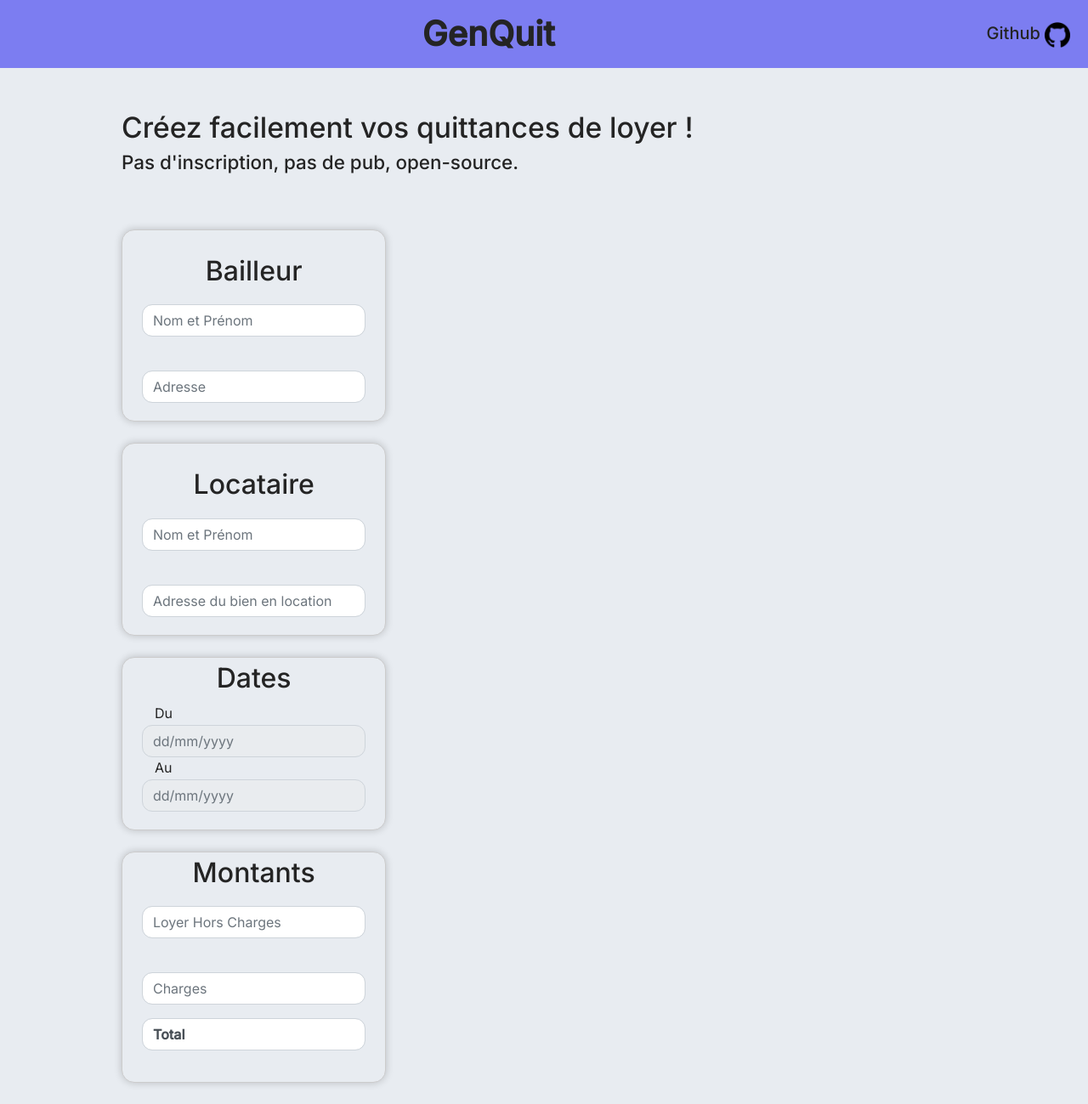
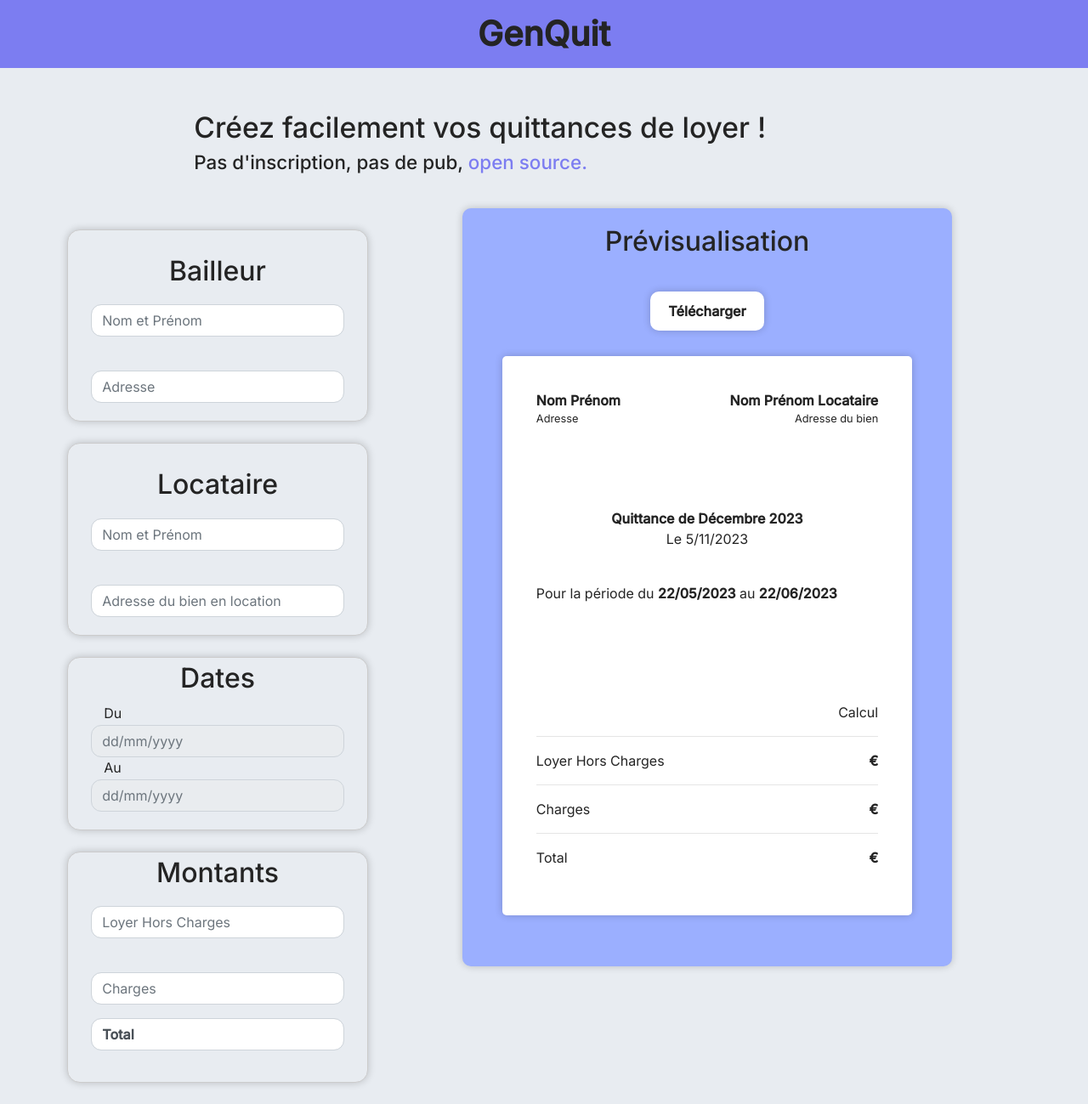
Before and after one commit to Rayanworkout/GenQuit-Generateur-de-Quittances, a plain HTML site: page index.html in a window 1280 px wide. Shown: the whole page at 85% size. Drawn offline with nearby package versions, Linux system fonts and the light colour scheme.

Commit message:
fixed css

```diff
--- a/index.html
+++ b/index.html
@@ -1,87 +1,85 @@
 <!DOCTYPE html>
 <html lang="en">
-<link rel="preconnect" href="https://fonts.googleapis.com">
-<link rel="preconnect" href="https://fonts.gstatic.com" crossorigin>
-<link href="https://fonts.googleapis.com/css2?family=Inter:wght@400;500&display=swap" rel="stylesheet">
+<link rel="preconnect" href="https://fonts.googleapis.com" />
+<link rel="preconnect" href="https://fonts.gstatic.com" crossorigin />
+<link href="https://fonts.googleapis.com/css2?family=Inter:wght@400;500&display=swap" rel="stylesheet" />
 <link rel="stylesheet" href="https://cdn.jsdelivr.net/npm/bootstrap@4.0.0/dist/css/bootstrap.min.css"
-    integrity="sha384-Gn5384xqQ1aoWXA+058RXPxPg6fy4IWvTNh0E263XmFcJlSAwiGgFAW/dAiS6JXm" crossorigin="anonymous">
-<link rel="stylesheet" href="static/css/style.css">
+    integrity="sha384-Gn5384xqQ1aoWXA+058RXPxPg6fy4IWvTNh0E263XmFcJlSAwiGgFAW/dAiS6JXm" crossorigin="anonymous" />
+<link rel="stylesheet" href="static/css/style.css" />
 
 <!-- Include the flatpickr CSS file -->
-<link rel="stylesheet" href="https://cdn.jsdelivr.net/npm/flatpickr/dist/flatpickr.min.css">
+<link rel="stylesheet" href="https://cdn.jsdelivr.net/npm/flatpickr/dist/flatpickr.min.css" />
 
 <!-- Include the flatpickr JavaScript file -->
 <script src="https://cdn.jsdelivr.net/npm/flatpickr"></script>
 
 <script src="https://cdnjs.cloudflare.com/ajax/libs/jspdf/2.5.1/jspdf.umd.min.js"></script>
 
-
 <head>
-    <meta charset="UTF-8">
-    <meta name="viewport" content="width=device-width, initial-scale=1.0">
+    <meta charset="UTF-8" />
+    <meta name="viewport" content="width=device-width, initial-scale=1.0" />
     <title>GenQuit</title>
 </head>
 
 <body id="body">
     <nav class="navbar navbar-light my-navbar justify-content-between">
-        <a class="navbar-brand" href="#" id="navbar-title">
-            GenQuit
-        </a>
+        <a class="navbar-brand" href="#" id="navbar-title"> GenQuit </a>
         <div class="d-flex">
-            <a class="nav-link" href="https://github.com/Rayanworkout/GenQuit-Generateur-de-Quittances" target="_blank"
-                id="github">Github <img src="static/img/github-logo.png" width="30" height="30" class="d-inline-block"
-                    alt=""></a>
+            <a class="nav-link git-link" href="https://github.com/Rayanworkout/GenQuit-Generateur-de-Quittances" target="_blank"
+                id="github">Github
+                <img src="static/img/github-logo.png" width="30" height="30" class="d-inline-block" alt="" /></a>
         </div>
     </nav>
     <div class="container col-8" id="titles-container">
         <h1 id="page-header">Créez facilement vos quittances de loyer !</h1>
-        <h3>
-            Pas d'inscription, pas de pub, open-source.
-        </h3>
+        <h3>Pas d'inscription, pas de pub, <a
+                href="https://github.com/Rayanworkout/GenQuit-Generateur-de-Quittances" class="open-source-link" target="_blank">open source.</a></h3>
     </div>
-    <div class="container col-11 text-center">
+    <div class="container col-11 text-center main-container">
         <div class="row">
             <div class="col-md-4" id="form-container">
                 <form>
                     <div class="input-frame">
                         <div class="row">
-                            <div class="form-group mx-auto my-form"><label for="proprio-name"></label>
+                            <div class="form-group mx-auto my-form">
+                                <label for="proprio-name"></label>
                                 <h2>Bailleur</h2>
                                 <input type="text" class="form-control my-input" id="proprio-name"
-                                    placeholder="Nom et Prénom">
+                                    placeholder="Nom et Prénom" />
                             </div>
                             <div class="form-group mx-auto my-form">
                                 <label for="proprio-address"></label>
                                 <input type="text" class="form-control my-input" id="proprio-address"
-                                    placeholder="Adresse">
-                            </div>
-                        </div>
-                    </div>
-                    <div class="input-frame">
-                        <div class="row">
-                            <div class="form-group mx-auto my-form"><label for="locataire-name"></label>
-                                <h2>Locataire</h2>
-                                <input type="text" class="form-control my-input" id="locataire-name"
-                                    placeholder="Nom et Prénom">
-                            </div>
-                            <div class="form-group mx-auto my-form"><label for="locataire-address"></label>
-                                <input type="text" class="form-control my-input" id="locataire-address"
-                                    placeholder="Adresse du bien en location">
+                                    placeholder="Adresse" />
                             </div>
                         </div>
                     </div>
                     <div class="input-frame">
                         <div class="row">
                             <div class="form-group mx-auto my-form">
-                                <h2 style="margin-bottom: 10px;">Dates</h2>
+                                <label for="locataire-name"></label>
+                                <h2>Locataire</h2>
+                                <input type="text" class="form-control my-input" id="locataire-name"
+                                    placeholder="Nom et Prénom" />
+                            </div>
+                            <div class="form-group mx-auto my-form">
+                                <label for="locataire-address"></label>
+                                <input type="text" class="form-control my-input" id="locataire-address"
+                                    placeholder="Adresse du bien en location" />
+                            </div>
+                        </div>
+                    </div>
+                    <div class="input-frame">
+                        <div class="row">
+                            <div class="form-group mx-auto my-form">
+                                <h2 style="margin-bottom: 10px">Dates</h2>
                                 <label for="date-from" class="date-label">Du</label>
                                 <input type="text" class="form-control my-input date-picker" id="date-from"
-                                    placeholder="dd/mm/yyyy">
+                                    placeholder="dd/mm/yyyy" />
                                 <label for="date-to" class="date-label">Au</label>
                                 <input type="text" class="form-control my-input date-picker" id="date-to"
-                                    placeholder="dd/mm/yyyy">
+                                    placeholder="dd/mm/yyyy" />
                             </div>
-
                         </div>
                     </div>
                     <div class="input-frame">
@@ -89,69 +87,87 @@
                             <div class="form-group mx-auto my-form">
                                 <h2>Montants</h2>
                                 <input type="number" class="form-control my-input" id="loyer-ht-input"
-                                    placeholder="Loyer Hors Charges">
-                            </div>
-                            <div class="form-group mx-auto my-form"><label for="charges-input"></label>
-                                <input type="number" class="form-control my-input" id="charges-input"
-                                    placeholder="Charges">
+                                    placeholder="Loyer Hors Charges" />
                             </div>
                             <div class="form-group mx-auto my-form">
-                                <p class="form-control my-input total-input" id="total-input">Total</p>
+                                <label for="charges-input"></label>
+                                <input type="number" class="form-control my-input" id="charges-input"
+                                    placeholder="Charges" />
                             </div>
-
+                            <div class="form-group mx-auto my-form">
+                                <p class="form-control my-input total-input" id="total-input">
+                                    Total
+                                </p>
+                            </div>
                         </div>
                     </div>
-
                 </form>
             </div>
-            <div class="col-md-6 preview-box" id="preview-container">
+            <div class="col-md-6 preview-box pdf" id="preview-container">
                 <h3>Prévisualisation</h3>
                 <button class="btn my-btn download-btn">Télécharger</button>
                 <div class="container preview">
                     <div class="row">
                         <div class="col">
-                            <p class="proprio-name" id="proprio-name-preview">Nom Prénom</p>
-                            <p class="proprio-address" id="proprio-address-preview">Adresse</p>
+                            <p class="proprio-name" id="proprio-name-preview">
+                                Nom Prénom
+                            </p>
+                            <p class="proprio-address" id="proprio-address-preview">
+                                Adresse
+                            </p>
                         </div>
                         <div class="col">
-                            <p class="locataire-name" id="locataire-name-preview">Nom Prénom Locataire</p>
-                            <p class="locataire-address" id="locataire-address-preview">Adresse du bien</p>
+                            <p class="locataire-name" id="locataire-name-preview">
+                                Nom Prénom Locataire
+                            </p>
+                            <p class="locataire-address" id="locataire-address-preview">
+                                Adresse du bien
+                            </p>
                         </div>
-
                     </div>
                     <div class="row">
                         <div class="col">
-                            <p class="month">Quittance <span id="preview-month">de Décembre 2023</span></p>
-                            <p>Le <span class="date" id="date-today"></span></p>
-                            <p class="periode">Pour la période du
+                            <p class="month">
+                                Quittance
+                                <span id="preview-month">de Décembre 2023</span>
+                            </p>
+                            <p>
+                                Le
+                                <span class="date" id="date-today"></span>
+                            </p>
+                            <p class="periode">
+                                Pour la période du
                                 <span class="periode-elem" id="periode-preview">22/05/2023
-                                </span> au <span class="periode-elem" id="periode-end-preview">22/06/2023</span>
+                                </span>
+                                au
+                                <span class="periode-elem" id="periode-end-preview">22/06/2023</span>
                             </p>
                         </div>
                     </div>
                     <div class="row">
                         <div class="col">
                             <p class="calcul">Calcul</p>
-                            <hr>
-                            <p class="loyer-ht price-elem"><span class="hc-tag">Loyer Hors
-                                    Charges</span><span id="loyer-ht"></span> €</p>
-                            <hr>
-                            <p class="charges price-elem"><span class="charges-tag">Charges</span><span
-                                    id="charges"></span> €
+                            <hr />
+                            <p class="loyer-ht price-elem">
+                                <span class="hc-tag">Loyer Hors Charges</span><span id="loyer-ht"></span> €
                             </p>
-                            <hr>
-                            <p class="total price-elem"><span class="total-tag">Total</span><span id="total"></span> €
+                            <hr />
+                            <p class="charges price-elem">
+                                <span class="charges-tag">Charges</span><span id="charges"></span> €
+                            </p>
+                            <hr />
+                            <p class="total price-elem">
+                                <span class="total-tag">Total</span><span id="total"></span> €
                             </p>
                         </div>
                     </div>
                 </div>
-
             </div>
         </div>
+    </div>
 
-        <script src="static/js/download_pdf.js"></script>
-        <script src="static/js/index.js"></script>
-
+    <script src="static/js/download_pdf.js"></script>
+    <script src="static/js/index.js"></script>
 </body>
 
 </html>
--- a/static/css/style.css
+++ b/static/css/style.css
@@ -1,46 +1,13 @@
 :root {
     --main-color: #7c7df1;
-    --main-bg-color: #E8ECF1;
+    --main-bg-color: #e8ecf1;
     --preview-color: #9bafff;
     --text-color: #242424;
 }
 
-
-
-/* MEDIA QUERIES */
-
-
-/* xl */
-@media (max-width: 1280px) {
-    .container {
-        max-width: 1024px;
-    }
-
-    #titles-container {
-        font-size: 70%;
-    }
-
-    #preview-container {
-        display: none;
-    }
-}
-
-/* lg */
-@media (max-width: 1024px) {
-    .container {
-        max-width: 768px;
-    }
-
-    #github {
-        display: none;
-    }
-}
-
-
 .my-navbar {
     background-color: var(--main-color);
     padding: 0.3rem;
-
 }
 
 #navbar-title {
@@ -53,30 +20,34 @@
 
 #navbar-title:hover {
     color: #ffffff;
+
 }
 
-#github {
+.open-source-link {
+    text-decoration: none !important;
+    color: var(--main-color);
+}
+
+
+.git-link {
     color: var(--text-color);
     font-size: 20px;
     font-weight: 500;
     text-decoration: none !important;
 }
 
-#github:hover {
+.git-link:hover {
     color: #ffffff;
     cursor: pointer;
 }
 
-
 #body {
-    font-family: 'Inter', sans-serif;
+    font-family: "Inter", sans-serif;
     font-size: 16px;
     line-height: 1.5;
     color: var(--text-color);
     background-color: var(--main-bg-color);
-
 }
-
 
 h1 {
     margin-top: 50px;
@@ -101,13 +72,11 @@ h2 {
     box-shadow: 0 0 10px rgba(0, 0, 0, 0.2);
     cursor: pointer;
     margin-bottom: 30px;
-
 }
 
 .my-btn:hover {
     background-color: var(--main-color);
 }
-
 
 .preview-box {
     padding: 20px;
@@ -253,13 +222,12 @@ h2 {
     width: 80%;
 }
 
-
 .input-frame {
     border: 1px solid #ccc;
     padding: 5px;
     border-radius: 15px;
     margin: 25px 0;
-    background-color: #E8ECF1;
+    background-color: #e8ecf1;
     box-shadow: 0 0 10px rgba(0, 0, 0, 0.2);
 }
 
@@ -271,5 +239,28 @@ h2 {
     float: left;
     margin-left: 15px;
     margin-bottom: 2px;
+}
 
+@media (max-width: 1280px) {
+    .container {
+        width: 90%;
+    }
+
+    #titles-container {
+        font-size: 70%;
+    }
+
+    #github {
+        display: none;
+    }
+
+    .main-container {
+        display: flex;
+        flex-direction: column;
+    }
+
+    .pdf {
+        margin: 0 auto;
+        width: 100%;
+    }
 }
```
